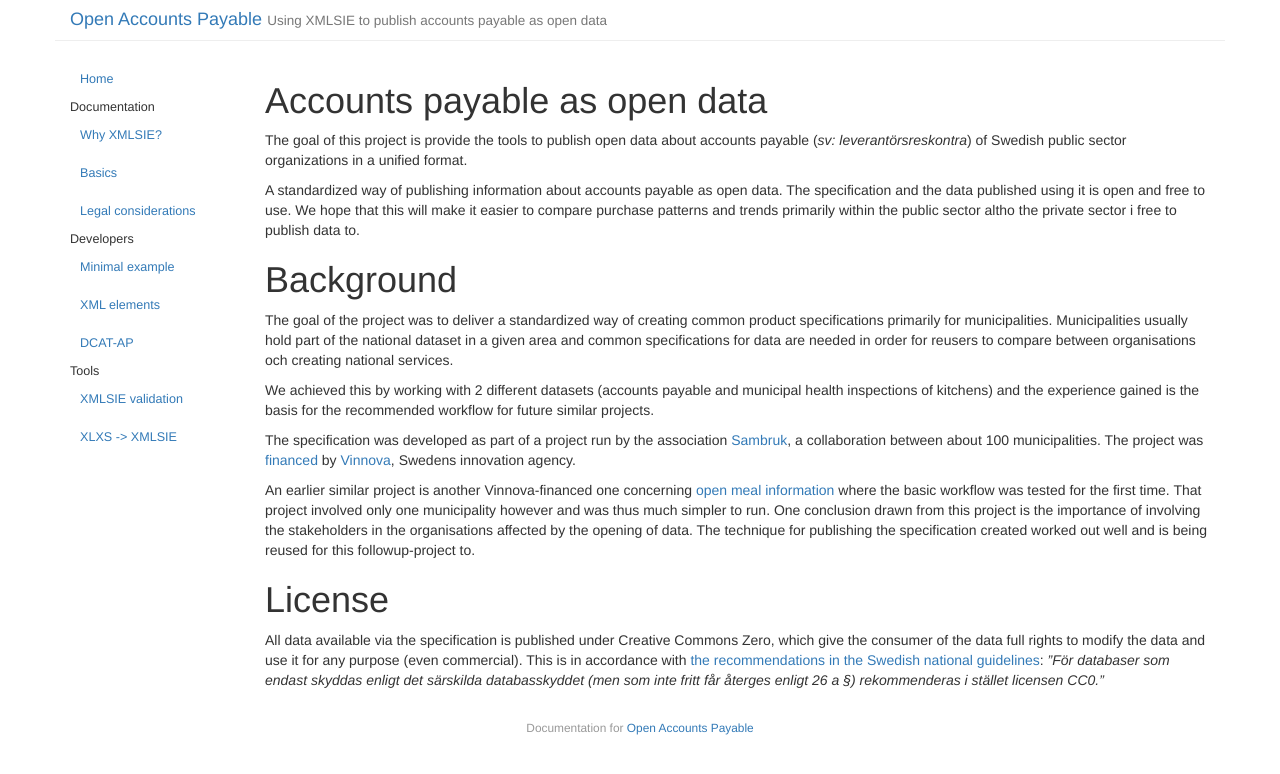
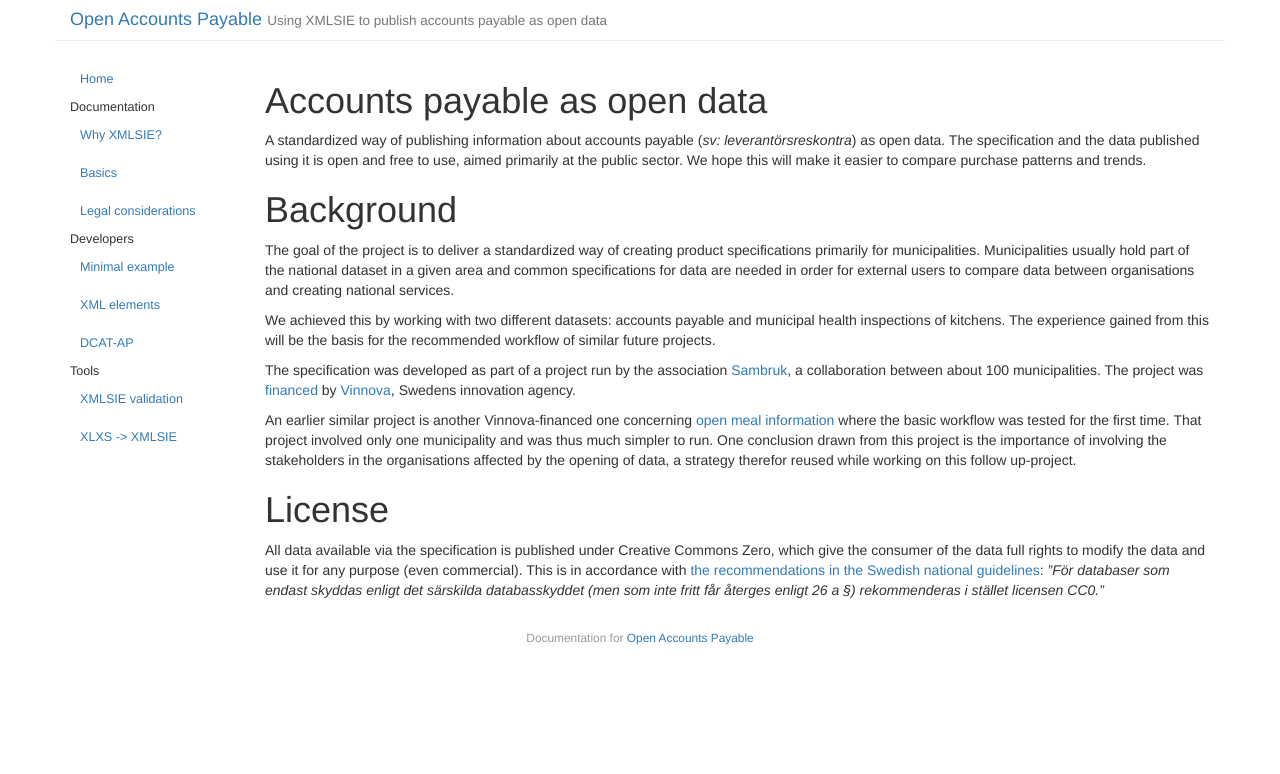
Before and after one commit to Sambruk/Open-Accounts-Payable, a Jekyll site: the page built from index.md, in a window 1280 px wide. Shown: the top 774 px of the page. Built offline with Jekyll 4.4.1, drawn with Linux system fonts in a browser that asks for light colours.

Commit message:
Update index.md
Minor modifications that didn't affect the actual semantic content.

```diff
--- a/index.md
+++ b/index.md
@@ -5,19 +5,16 @@ title: "Accounts payable as open data"
 
 # Accounts payable as open data
 
-The goal of this project is provide the tools to publish open data about accounts payable (_sv: leverantörsreskontra_)
-of Swedish public sector organizations in a unified format.
-
-A standardized way of publishing information about accounts payable as open data. The specification and the data published using it is open and free to use. We hope that this will make it easier to compare purchase patterns and trends primarily within the public sector altho the private sector i free to publish data to.
+A standardized way of publishing information about accounts payable (_sv: leverantörsreskontra_) as open data. The specification and the data published using it is open and free to use, aimed primarily at the public sector. We hope this will make it easier to compare purchase patterns and trends.
 
 # Background
-The goal of the project was to deliver a standardized way of creating common product specifications primarily for municipalities. Municipalities usually hold part of the national dataset in a given area and common specifications for data are needed in order for reusers to compare between organisations och creating national services.
+The goal of the project is to deliver a standardized way of creating product specifications primarily for municipalities. Municipalities usually hold part of the national dataset in a given area and common specifications for data are needed in order for external users to compare data between organisations and creating national services.
 
-We achieved this by working with 2 different datasets (accounts payable and municipal health inspections of kitchens) and the experience gained is the basis for the recommended workflow for future similar projects.
+We achieved this by working with two different datasets: accounts payable and municipal health inspections of kitchens. The experience gained from this will be the basis for the recommended workflow of similar future projects.
 
 The specification was developed as part of a project run by the association [Sambruk](http://sambruk.se/), a collaboration between about 100 municipalities. The project was [financed](http://www.vinnova.se/sv/Resultat/Projekt/Effekta/2012-00741/Nationell-definition-av-gemensamma-datamangder-for-oppna-data-i-kommunsamverkan/) by [Vinnova](http://vinnova.se/), Swedens innovation agency.
 
-An earlier similar project is another Vinnova-financed one concerning [open meal information](http://orebrokommun.github.io/Open-Meal-Information/) where the basic workflow was tested for the first time. That project involved only one municipality however and was thus much simpler to run. One conclusion drawn from this project is the importance of involving the stakeholders in the organisations affected by the opening of data. The technique for publishing the specification created worked out well and is being reused for this followup-project to.
+An earlier similar project is another Vinnova-financed one concerning [open meal information](http://orebrokommun.github.io/Open-Meal-Information/) where the basic workflow was tested for the first time. That project involved only one municipality and was thus much simpler to run. One conclusion drawn from this project is the importance of involving the stakeholders in the organisations affected by the opening of data, a strategy therefor reused while working on this follow up-project.
 
 # License
 All data available via the specification is published under Creative Commons Zero, which give the consumer of the data full rights to modify the data and use it for any purpose (even commercial). This is in accordance with [the recommendations in the Swedish national guidelines](http://www.vidareutnyttjande.se/juridik-och-rekommendationer/tillgangligorande-pa-natet-huvudalternativet/vilka-informationsresurser-bor-finnas-tillgangliga/myndighetens-villkor-for-vidareutnyttjande-etc/):
```
